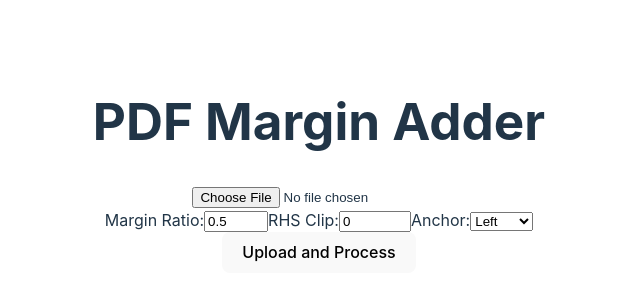
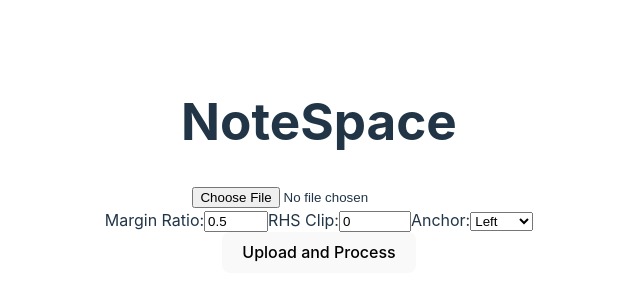
Before and after one commit to heidi-kuang/NoteSpace, a React (Vite) app in the folder frontend/: page / in a window 1280 px wide. Shown: the part 234-534 px from the top of the page, without its empty margins (321-961 px from the left). Built offline with nearby package versions, Linux system fonts and the light colour scheme; no server answers.

Commit message:
edit header

```diff
--- a/frontend/src/components/Uploader.tsx
+++ b/frontend/src/components/Uploader.tsx
@@ -49,7 +49,7 @@ const Uploader: React.FC = () => {
 
   return (
     <div style={{ padding: "20px" }}>
-      <h1>PDF Margin Adder</h1>
+      <h1>NoteSpace</h1>
       <input type="file" onChange={handleFileChange} />
       <br />
       <label>
```
